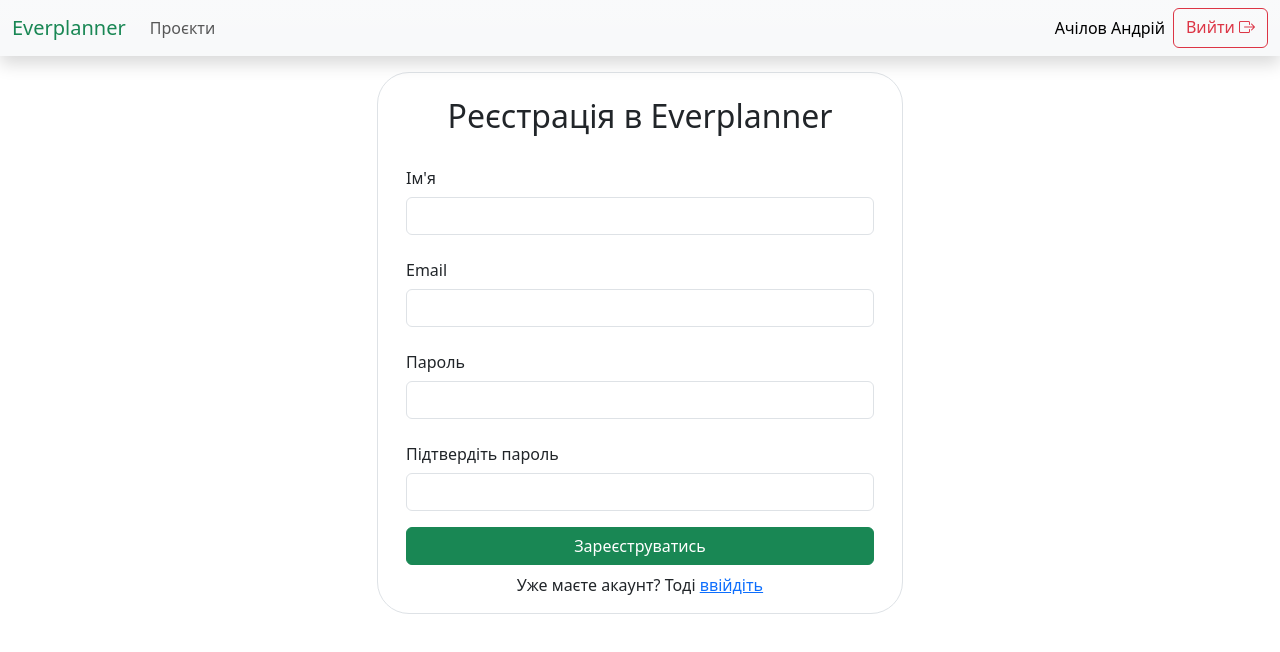
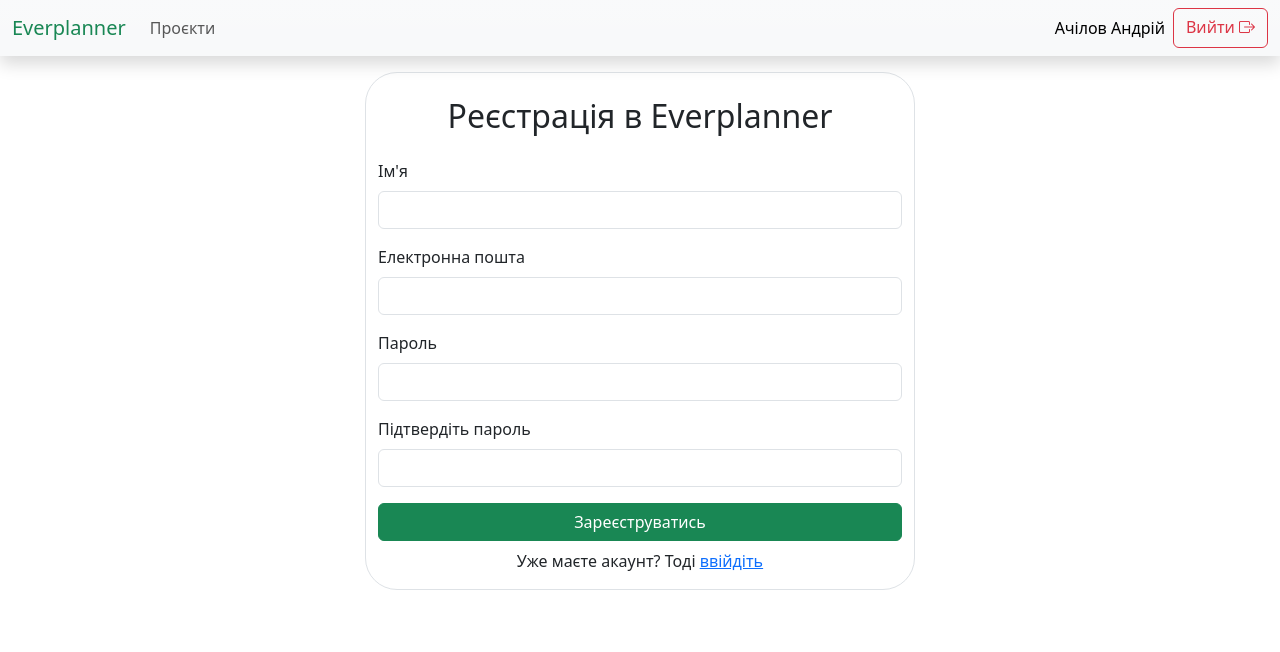
Before and after one commit to AndrryArmor/Everplanner, a Vue app in the folder Frontend/: page /signup in a window 1280 px wide. Shown: the top 652 px of the page. Built offline with nearby package versions, Linux system fonts and the light colour scheme.

Commit message:
Fix signup markup and add validation; add toast to login

```diff
--- a/Frontend/src/App.vue
+++ b/Frontend/src/App.vue
@@ -19,7 +19,6 @@
 <script setup>
 import { ref, computed } from "vue";
 import TheNavbar from "@/components/TheNavbar.vue";
-import TheLogin from "@/components/TheLogin.vue";
 import Projects from "@/components/Projects.vue";
 import Planner from "@/components/Planner.vue";
 import GanttChart from "@/components/GanttChart.vue";
--- a/Frontend/src/components/TheLogin.vue
+++ b/Frontend/src/components/TheLogin.vue
@@ -18,7 +18,9 @@
               placeholder="example@email.com"
               required
             />
-            <div class="invalid-feedback">Будь ласка, введіть електронну пошту.</div>
+            <div class="invalid-feedback">
+              Будь ласка, введіть електронну пошту в форматі <i>example@email.com</i>.
+            </div>
           </div>
           <div class="col mb-4">
             <label for="inputPassword" class="form-label fs-5">Пароль</label>
@@ -29,29 +31,47 @@
               id="inputPassword"
               required
             />
-            <div class="invalid-feedback">Будь ласка, введіть ім'я.</div>
+            <div class="invalid-feedback">Будь ласка, введіть пароль.</div>
           </div>
           <div class="col mb-3">
             <button type="submit" class="btn btn-lg btn-success w-100">Ввійти</button>
           </div>
           <div class="col mb-4 text-center">
-            <span
-              >Ви тут вперше? Тоді
-              <router-link to="/signup" href="#">зареєструйтесь</router-link></span
-            >
+            <span>
+              Ви тут вперше? Тоді
+              <router-link to="/signup" href="#">зареєструйтесь</router-link>
+            </span>
           </div>
         </form>
+      </div>
+    </div>
+    <div
+      class="toast-container position-fixed top-0 end-0 px-3 pb-3"
+      style="padding-top: calc(56px + 1em) !important"
+    >
+      <div ref="toast" class="toast">
+        <div class="toast-header text-bg-info">
+          <strong class="me-auto">Everplanner</strong>
+          <small>Щойно</small>
+          <button type="button" class="btn-close" data-bs-dismiss="toast"></button>
+        </div>
+        <div class="toast-body">Реєстрація пройшла успішно! Тепер ввійдіть у ваш акаунт.</div>
       </div>
     </div>
   </div>
 </template>
 
 <script setup>
-import { ref, computed } from "vue";
+import { Toast } from "bootstrap";
+import { ref, computed, onMounted } from "vue";
+import { useRoute } from "vue-router";
 import router from "../router";
 
 const email = ref("");
 const password = ref("");
+
+const route = useRoute();
+const toast = ref(null);
 
 function login(event) {
   const form = event.target;
@@ -60,6 +80,12 @@
     router.push("/projects");
   }
 }
+
+onMounted(() => {
+  if (route.query.afterSignup == "true") {
+    Toast.getOrCreateInstance(toast.value).show();
+  }
+});
 </script>
 
 <style scoped lang="scss"></style>
--- a/Frontend/src/components/TheSignup.vue
+++ b/Frontend/src/components/TheSignup.vue
@@ -1,42 +1,56 @@
 <template>
   <div class="container my-3">
     <div class="row justify-content-center">
-      <div class="col-sm-10 login-wrapper">
-        <form class="container border rounded rounded-5 login">
+      <div class="col-sm-auto" style="width: 550px">
+        <form
+          class="row row-cols-1 border rounded rounded-5 needs-validation"
+          novalidate
+          v-on:submit.prevent="signup($event)"
+        >
           <h2 class="fw-light my-4 text-center">Реєстрація в Everplanner</h2>
-          <div class="row mb-3 mx-1">
-            <label for="inputName" class="col-12 col-form-label">Ім'я</label>
-            <div class="col-12">
-              <input type="text" class="form-control" id="inputName" />
-            </div>
+          <div class="col mb-3">
+            <label for="inputName" class="form-label">Ім'я</label>
+            <input v-model="name" type="text" class="form-control" id="inputName" required />
+            <div class="invalid-feedback">Будь ласка, введіть ім'я.</div>
           </div>
-          <div class="row mb-3 mx-1">
-            <label for="inputEmail" class="col-12 col-form-label">Email</label>
-            <div class="col-12">
-              <input type="email" class="form-control" id="inputEmail" />
-            </div>
+          <div class="сol mb-3">
+            <label for="inputEmail" class="form-label">Електронна пошта</label>
+            <input v-model="email" type="email" class="form-control" id="inputEmail" required />
+            <div class="invalid-feedback">Будь ласка, введіть електронну пошту.</div>
           </div>
-          <div class="row mb-3 mx-1">
-            <label for="inputPassword" class="col-12 col-form-label">Пароль</label>
-            <div class="col-12">
-              <input type="password" class="form-control" id="inputPassword" />
-            </div>
+          <div class="col mb-3">
+            <label for="inputPassword" class="form-label">Пароль</label>
+            <input
+              ref="passwordInput"
+              v-model="password"
+              type="password"
+              class="form-control"
+              id="inputPassword"
+              @input="checkPasswordsMatch"
+              required
+            />
+            <div class="invalid-feedback">Будь ласка, введіть пароль.</div>
           </div>
-          <div class="row mb-3 mx-1">
-            <label for="inputConfirmPassword" class="col-12 col-form-label">Підтвердіть пароль</label>
-            <div class="col-12">
-              <input type="password" class="form-control" id="inputConfirmPassword" />
-            </div>
+          <div class="col mb-3">
+            <label for="inputConfirmPassword" class="form-label">Підтвердіть пароль</label>
+            <input
+              ref="confirmPasswordInput"
+              v-model="confirmPassword"
+              type="password"
+              class="form-control"
+              id="inputConfirmPassword"
+              @input="checkPasswordsMatch"
+              required
+            />
+            <div class="invalid-feedback">Паролі не співпадають.</div>
           </div>
-          <div class="row mb-2 mx-1">
-            <div class="col">
-              <button type="submit" class="btn btn-success w-100">Зареєструватись</button>
-            </div>
+          <div class="col mb-2">
+            <button type="submit" class="btn btn-success w-100">Зареєструватись</button>
           </div>
-          <div class="row mb-3 mx-1">
-            <div class="col text-center">
-              <span>Уже маєте акаунт? Тоді <router-link to="/login" href="#">ввійдіть</router-link></span>
-            </div>
+          <div class="col mb-3 text-center">
+            <span
+              >Уже маєте акаунт? Тоді <router-link to="/login" href="#">ввійдіть</router-link></span
+            >
           </div>
         </form>
       </div>
@@ -44,10 +58,44 @@
   </div>
 </template>
 
-<script setup></script>
+<script setup>
+import { ref, computed } from "vue";
+import router from "../router";
 
-<style scoped lang="scss">
-.login-wrapper {
-  width: 550px;
+const name = ref("");
+const email = ref("");
+const password = ref("");
+const confirmPassword = ref("");
+
+const isTouched = ref(false);
+const passwordInput = ref(null);
+const confirmPasswordInput = ref(null);
+
+const isPasswordsMatch = computed(() => password.value === confirmPassword.value);
+
+function checkPasswordsMatch() {
+  if (!isTouched.value) {
+    return;
+  }
+
+  if (!isPasswordsMatch.value) {
+    confirmPasswordInput.value.setCustomValidity("No match");
+  } else {
+    confirmPasswordInput.value.setCustomValidity("");
+  }
 }
-</style>
+
+function signup(event) {
+  const form = event.target;
+  form.classList.add("was-validated");
+
+  const isValid = form.checkValidity();
+  isTouched.value = true;
+  checkPasswordsMatch();
+  if (isValid && isPasswordsMatch.value) {
+    router.push({ path: "/login", query: { afterSignup: true } });
+  }
+}
+</script>
+
+<style scoped lang="scss"></style>
```
